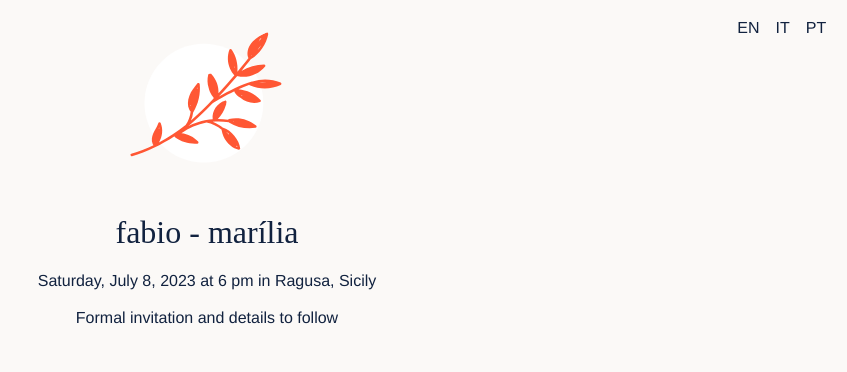
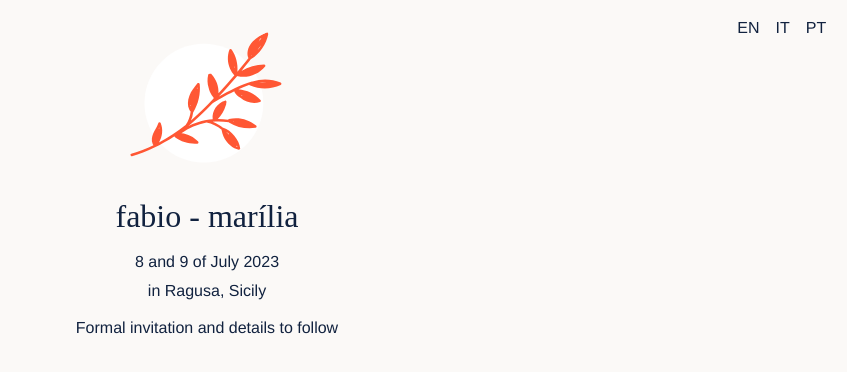
Before and after one commit to arci/wedding, a React (Create React App) app: page / in a window 1280 px wide. Shown: the top 372 px of the page, without its empty margins (433-1280 px from the left). Built offline with nearby package versions, Linux system fonts and the light colour scheme; what @googlemaps/react-wrapper would draw is missing.

Commit message:
align to new design

```diff
--- a/src/components/Home/Home.css
+++ b/src/components/Home/Home.css
@@ -17,6 +17,7 @@
     font-weight: 400;
     font-size: 32px;
     line-height: 41px;
+    margin-top: 0;
 }
 
 #home .where {
--- a/src/components/Home/Home.tsx
+++ b/src/components/Home/Home.tsx
@@ -10,6 +10,7 @@ function Home() {
         <div id="home" className="page">
             <img src={logo} className="logo" alt="logo" />
             <div className="who">{t('who')}</div>
+            <div className="when">{t('when')}</div>
             <div className="where">{t('where')}</div>
             <div className="coming-soon">{t('coming-soon')}</div>
         </div>
--- a/src/i18n/translations/en.json
+++ b/src/i18n/translations/en.json
@@ -5,7 +5,8 @@
     "rsvp": "RSVP",
     "faqs": "FAQs",
     "who": "fabio - marília",
-    "where": "Saturday, July 8, 2023 at 6 pm in Ragusa, Sicily",
+    "when": "8 and 9 of July 2023",
+    "where": "in Ragusa, Sicily",
     "coming-soon": "Formal invitation and details to follow",
     "location-title": "The location",
     "location-description-1": "Located 5 km from Ragusa, La Dimora di Spartivento is a 19th-century farmhouse immersed in the Sicilian countryside.",
--- a/src/i18n/translations/it.json
+++ b/src/i18n/translations/it.json
@@ -1,6 +1,4 @@
 {
-    "where": "Sabato 8 luglio 2023 alle 18 a Ragusa, Sicilia",
-    "coming-soon": "Invito formale e dettagli a seguire",
     "location-title": "La location",
     "saturday": "Sabato",
     "sunday": "Domenica",
--- a/src/i18n/translations/pt.json
+++ b/src/i18n/translations/pt.json
@@ -1,6 +1,4 @@
 {
-    "where": "Sábado, 8 de Julho de 2023 às 18h em Ragusa, Sicily",
-    "coming-soon": "Convite formal e detalhes a seguir",
     "location-title": "A localização",
     "saturday": "Sabado",
     "sunday": "Domingo",
```
